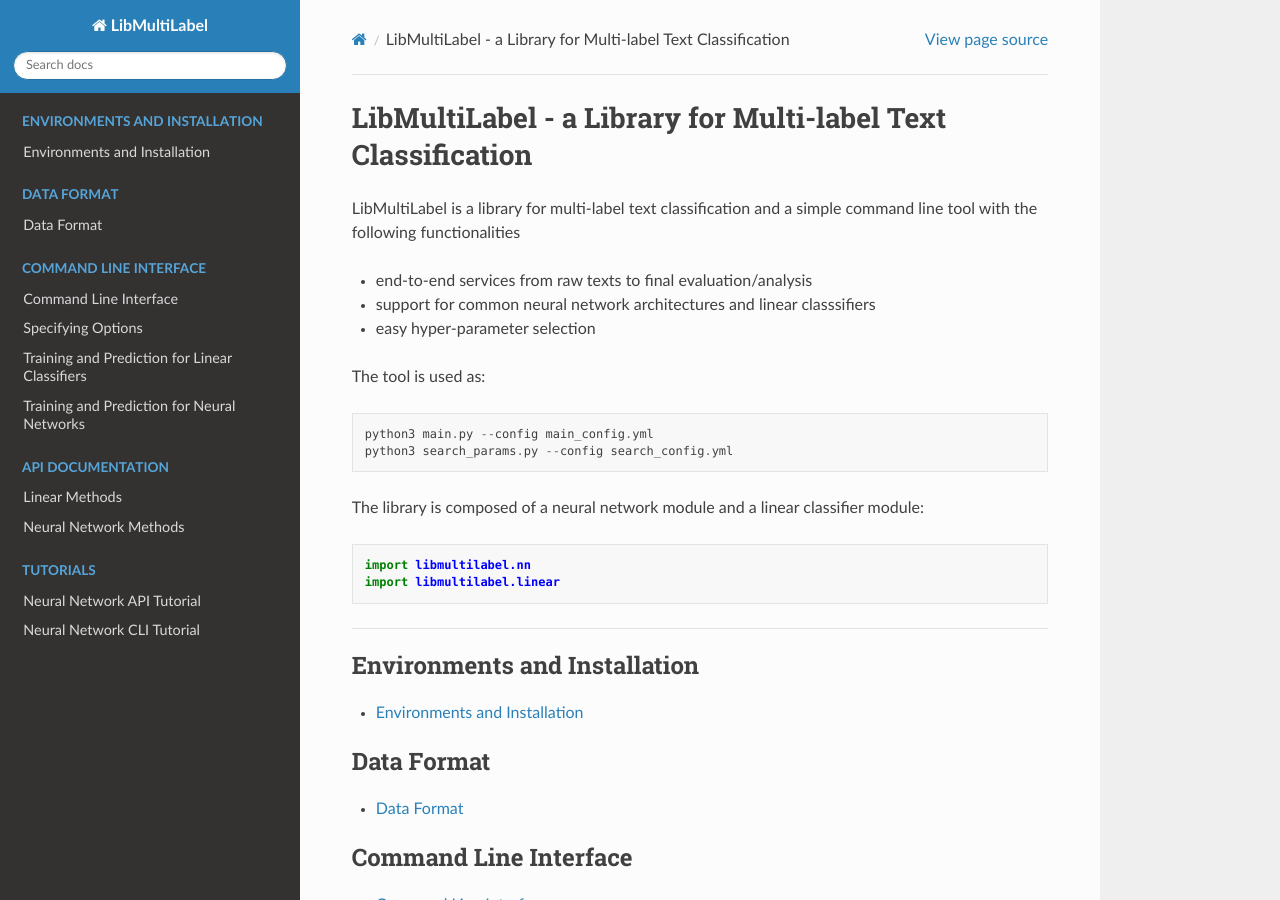
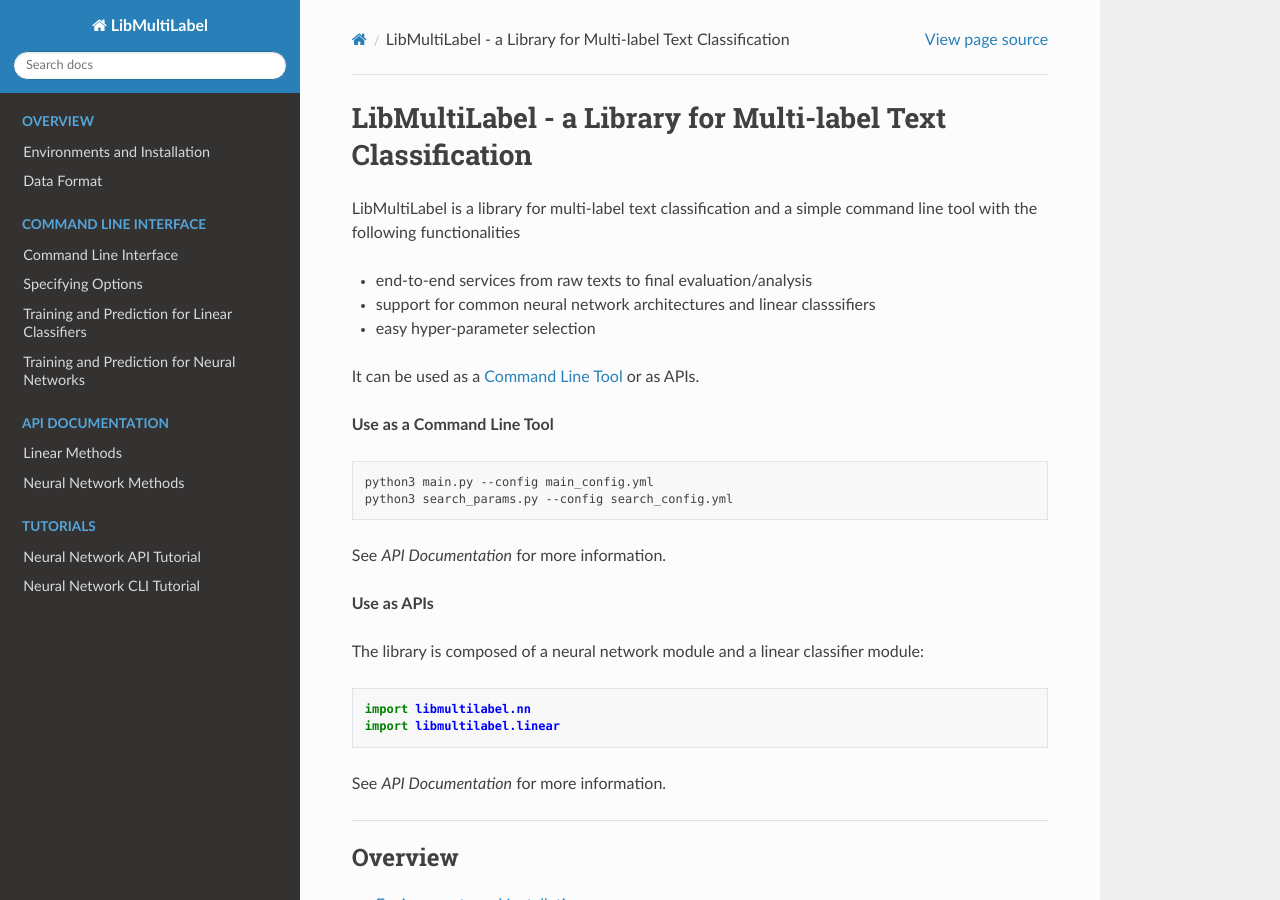
Before and after one commit to ASUS-AICS/LibMultiLabel, a Sphinx documentation site: the page built from docs/index.rst, in a window 1280 px wide and 900 px high. Built offline with Sphinx 7.4.7 and the Read the Docs theme 2.0.0, drawn with Linux system fonts in a browser that asks for light colours.

Commit message:
Tell readers where to go & remove duplicate information from options.rst

```diff
--- a/docs/cli/options.rst
+++ b/docs/cli/options.rst
@@ -8,12 +8,6 @@ At a high level, the config file is split into four parts:
 - :ref:`model_options`
 - :ref:`train_options`
 - :ref:`evaluation_options`
-
-The configuration may also be overridden by passing additional arguments, for example:
-
-.. code-block:: bash
-
-    python3 main.py --config config.yml --cpu --eval
 
 ------------
 
--- a/docs/index.rst
+++ b/docs/index.rst
@@ -8,28 +8,35 @@ and a simple command line tool with the following functionalities
 - support for common neural network architectures and linear classsifiers
 - easy hyper-parameter selection
 
-The tool is used as::
+
+It can be used as a `Command Line Tool <cli/cli.html>`_ or as APIs.
+
+**Use as a Command Line Tool**
+
+.. code-block:: bash
 
    python3 main.py --config main_config.yml
    python3 search_params.py --config search_config.yml
+
+See *API Documentation* for more information.
+
+**Use as APIs**
 
 The library is composed of a neural network module and a linear classifier module::
 
    import libmultilabel.nn
    import libmultilabel.linear
 
+See *API Documentation* for more information.
+
+
 ------
 
 .. toctree::
-    :caption: Environments and Installation
+    :caption: Overview
     :maxdepth: 1
 
     installation
-
-.. toctree::
-    :caption: Data Format
-    :maxdepth: 1
-
     data_format
 
 .. toctree::
```
Also changed, not shown: docs/cli/cli.rst (+11 -1 lines).
